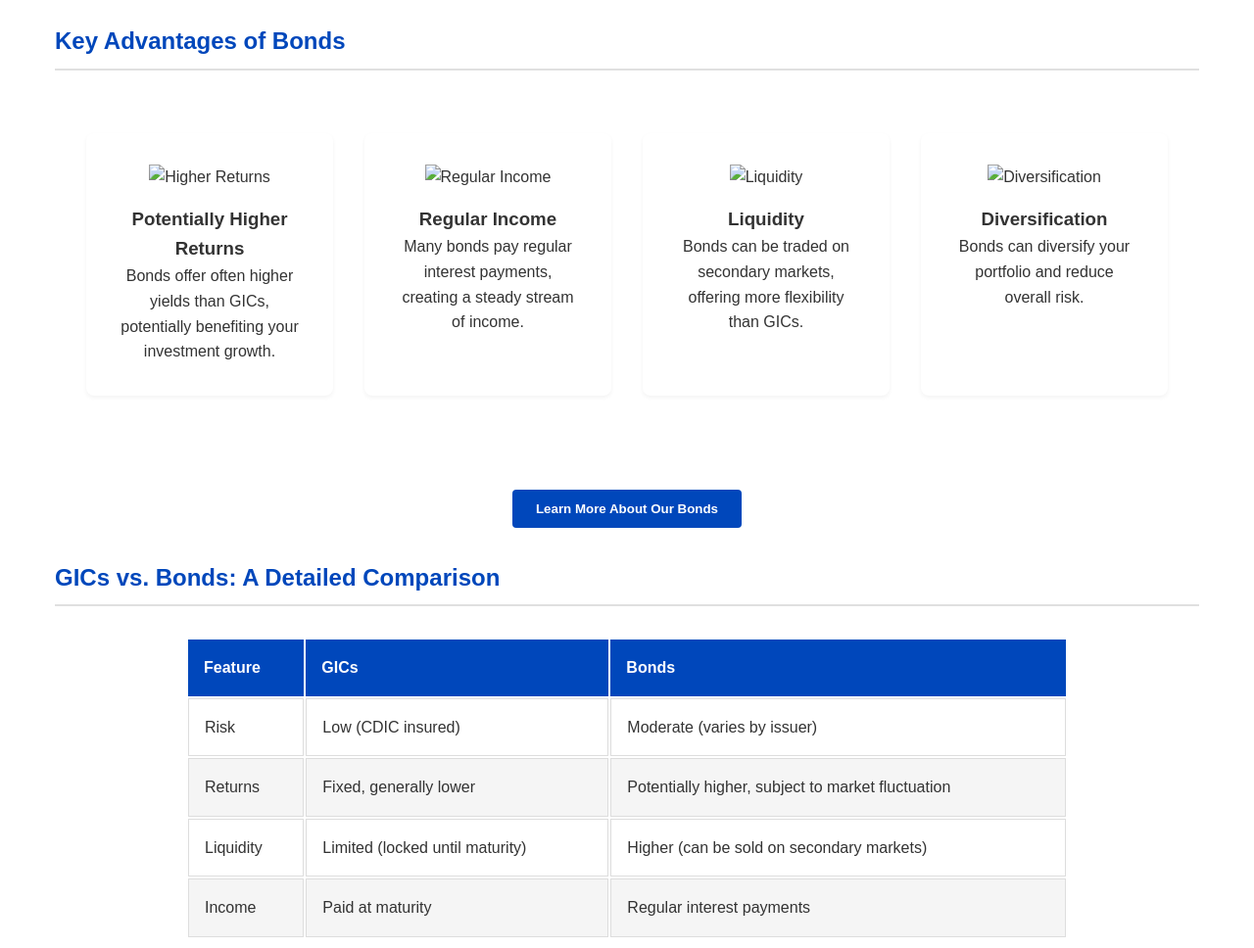
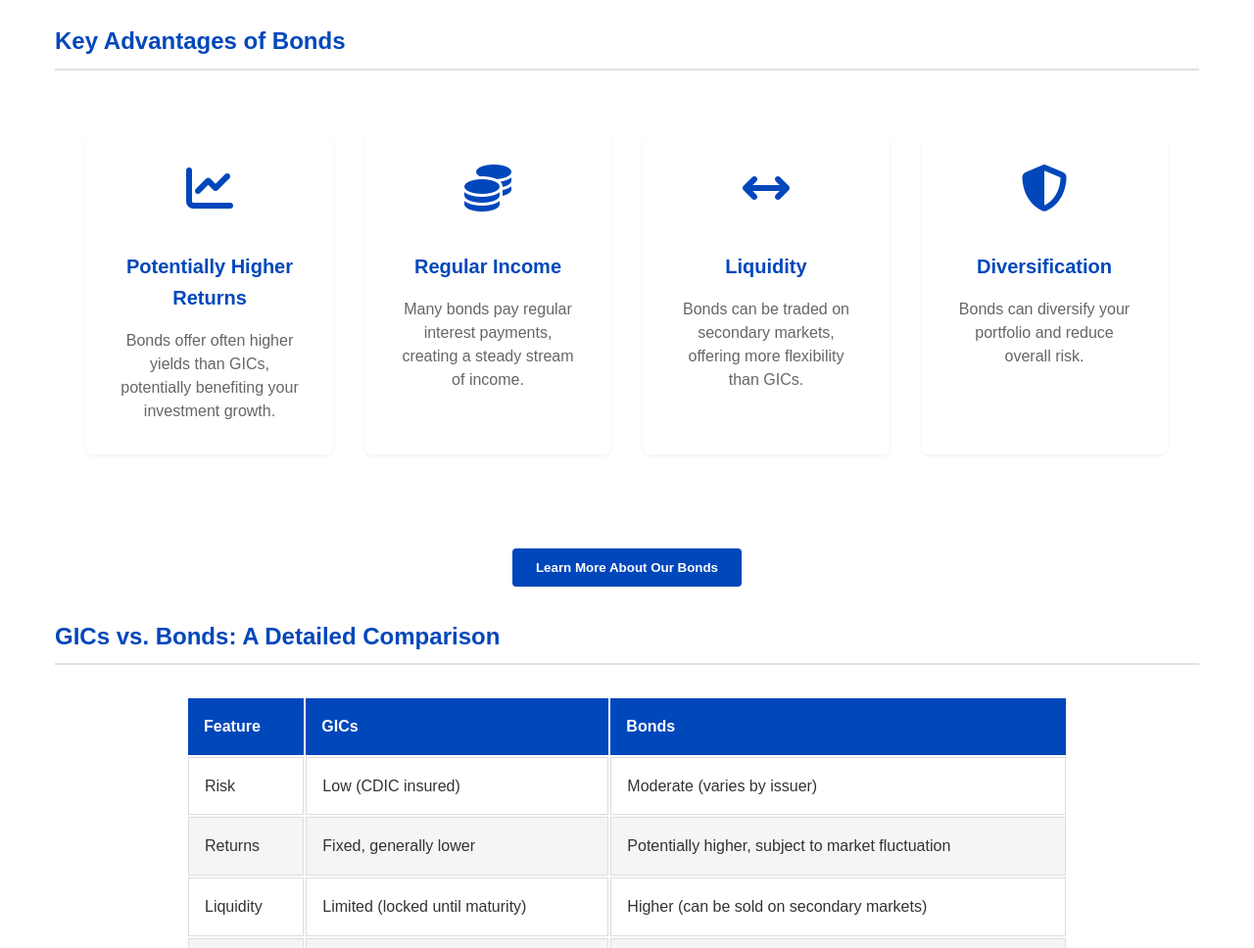
Before and after one commit to iamyohannes6/profaskedagain, a plain HTML site: page index.html in a window 1280 px wide. Shown: the part 1560-2528 px from the top of the page at 98% size. Drawn offline with Linux system fonts and the light colour scheme.

Commit message:
final icons

```diff
--- a/index.html
+++ b/index.html
@@ -5,6 +5,7 @@
     <meta name="viewport" content="width=device-width, initial-scale=1.0">
     <title>Canadian Investment Solutions</title>
     <link rel="stylesheet" href="styles.css">
+    <link rel="stylesheet" href="https://cdnjs.cloudflare.com/ajax/libs/font-awesome/6.5.1/css/all.min.css">
 </head>
 <body>
     <header>
@@ -57,22 +58,22 @@
             <h2>Key Advantages of Bonds</h2>
             <div class="advantages-grid">
                 <div class="advantage-card">
-                    <img src="assets/icons/returns.svg" alt="Higher Returns">
+                    <i class="fa-solid fa-chart-line"></i>
                     <h3>Potentially Higher Returns</h3>
                     <p>Bonds offer often higher yields than GICs, potentially benefiting your investment growth.</p>
                 </div>
                 <div class="advantage-card">
-                    <img src="assets/icons/income.svg" alt="Regular Income">
+                    <i class="fa-solid fa-coins"></i>
                     <h3>Regular Income</h3>
                     <p>Many bonds pay regular interest payments, creating a steady stream of income.</p>
                 </div>
                 <div class="advantage-card">
-                    <img src="assets/icons/liquidity.svg" alt="Liquidity">
+                    <i class="fa-solid fa-arrows-left-right"></i>
                     <h3>Liquidity</h3>
                     <p>Bonds can be traded on secondary markets, offering more flexibility than GICs.</p>
                 </div>
                 <div class="advantage-card">
-                    <img src="assets/icons/diversification.svg" alt="Diversification">
+                    <i class="fa-solid fa-shield-halved"></i>
                     <h3>Diversification</h3>
                     <p>Bonds can diversify your portfolio and reduce overall risk.</p>
                 </div>
--- a/styles.css
+++ b/styles.css
@@ -225,12 +225,35 @@ footer {
     border-radius: 8px;
     box-shadow: 0 2px 4px rgba(0,0,0,0.05);
     text-align: center;
+    transition: transform 0.3s ease, box-shadow 0.3s ease;
 }
 
-.advantage-card img {
-    width: 64px;
-    height: 64px;
-    margin-bottom: 1rem;
+.advantage-card:hover {
+    transform: translateY(-5px);
+    box-shadow: 0 4px 12px rgba(0,0,0,0.1);
+}
+
+.advantage-card i {
+    font-size: 3rem;
+    color: var(--primary-blue);
+    margin-bottom: 1.5rem;
+    transition: transform 0.3s ease;
+}
+
+.advantage-card:hover i {
+    transform: scale(1.1);
+}
+
+.advantage-card h3 {
+    color: var(--primary-blue);
+    margin: 1rem 0;
+    font-size: 1.25rem;
+}
+
+.advantage-card p {
+    color: #666;
+    font-size: 1rem;
+    line-height: 1.5;
 }
 
 /* Comparison Tables */
```
